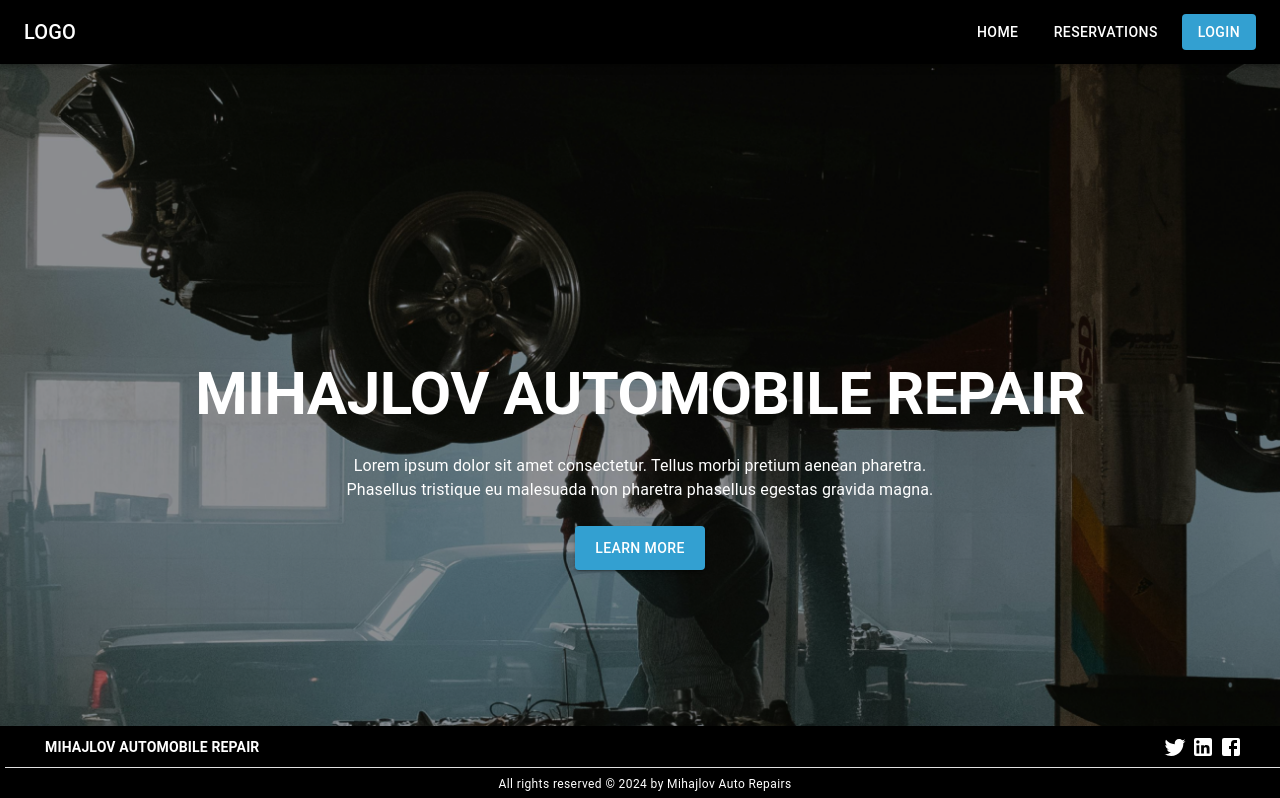
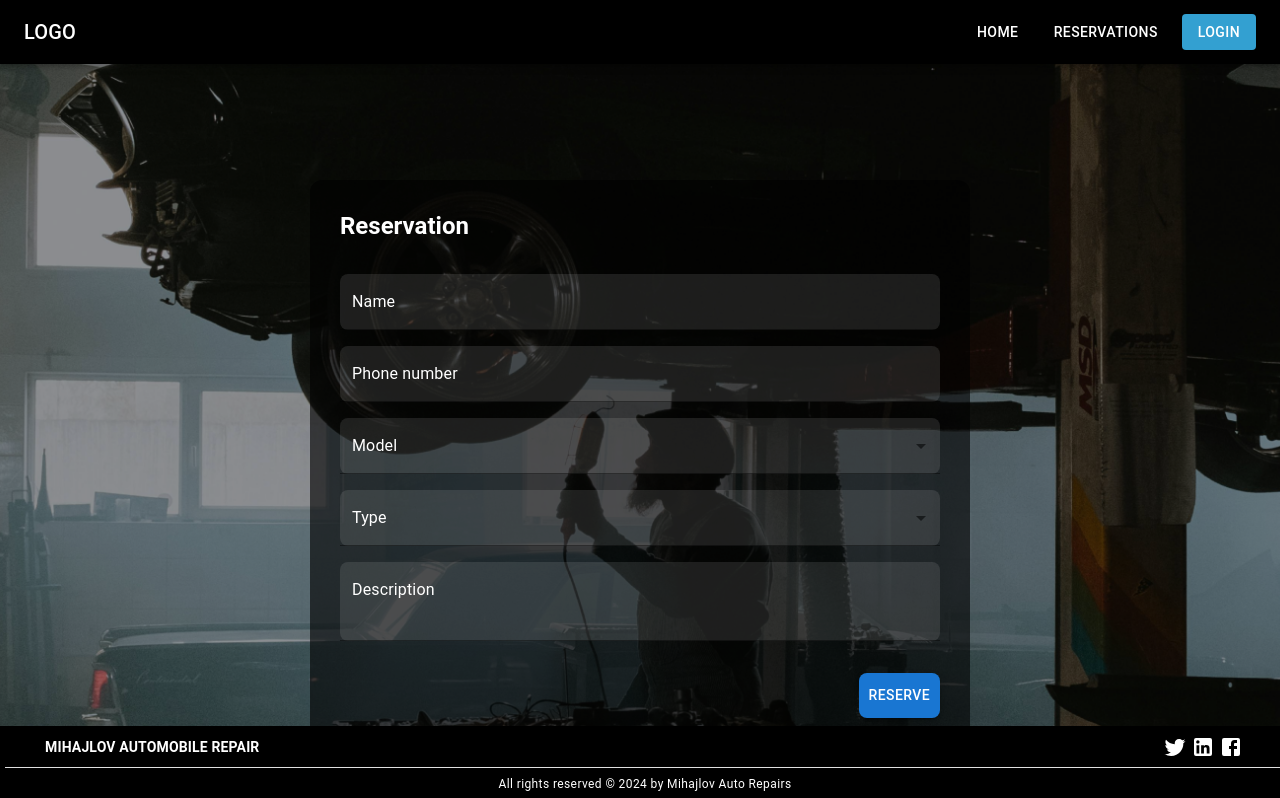
Before and after one commit to Drobarov12/MihajlovAutoRepair, a React (Create React App) app in the folder mihajlov-auto-repair-frontend/: page /reservations in a window 1280 px wide. Shown: the top 798 px of the page. Built offline with nearby package versions, Linux system fonts and the light colour scheme.

Commit message:
front-end | Creating reservation page

```diff
--- a/mihajlov-auto-repair-frontend/package.json
+++ b/mihajlov-auto-repair-frontend/package.json
@@ -6,14 +6,17 @@
     "@emotion/react": "^11.13.3",
     "@emotion/styled": "^11.13.0",
     "@mui/icons-material": "^6.1.1",
-    "@mui/material": "^6.0.1",
+    "@mui/material": "^6.1.3",
+    "@mui/x-date-pickers": "^7.19.0",
     "@testing-library/jest-dom": "^5.17.0",
     "@testing-library/react": "^13.4.0",
     "@testing-library/user-event": "^13.5.0",
+    "date-fns": "^4.1.0",
     "i18next": "^23.14.0",
     "react": "^18.3.1",
     "react-dom": "^18.3.1",
     "react-i18next": "^15.0.1",
+    "react-router-dom": "^6.26.2",
     "react-scripts": "5.0.1",
     "web-vitals": "^2.1.4"
   },
--- a/mihajlov-auto-repair-frontend/src/components/App.js
+++ b/mihajlov-auto-repair-frontend/src/components/App.js
@@ -1,17 +1,15 @@
 import './App.css';
 import { Box } from '@mui/material';
+import { BrowserRouter as Router, Routes, Route } from 'react-router-dom';
 import Header from './Header';
-import MainContent from './Main';
-import AboutUs from './AboutUs';
-import OurServices from './OurServices';
-import WhyChooseUs from './WhyChoseUs';
-import MakeReservation from './MakeReservation';
 import MainFooter from './MainFooter';
-
+import HomePage from './HomePage';
+import ReservationPage from './ReservationPage';
 
 
 function App() {
   return (
+    <Router>
     <Box
       sx={{
         minHeight: '100vh',
@@ -21,13 +19,13 @@ function App() {
       }}
     >
       <Header />
-      <MainContent />
-      <AboutUs />
-      <OurServices />
-      <WhyChooseUs />
-      <MakeReservation />
+      <Routes>
+      <Route path="/" element={<HomePage />} />
+      <Route path="/reservations" element={<ReservationPage />} />
+      </Routes>
       <MainFooter />
     </Box>
+    </Router>
   );
 }
 
--- a/mihajlov-auto-repair-frontend/src/components/Header.js
+++ b/mihajlov-auto-repair-frontend/src/components/Header.js
@@ -6,6 +6,7 @@ import Button from '@mui/material/Button';
 import IconButton from '@mui/material/IconButton';
 import Box from '@mui/material/Box';
 import { useTranslation } from 'react-i18next';
+import { Link } from 'react-router-dom';
 
 const Header = () => {
   const { t } = useTranslation();
@@ -18,8 +19,8 @@ const Header = () => {
           </Typography>
         </Box>
         <Box sx={{ display: 'flex', alignItems: 'center', gap: 2 }}>
-          <Button color="inherit" href="/">{t('header.home')}</Button>
-          <Button color="inherit" href="/reservations">{t('header.reservations')}</Button>
+          <Button color="inherit" component={Link} to="/">{t('header.home')}</Button>
+          <Button color="inherit" component={Link} to="/reservations">{t('header.reservations')}</Button>
           <Button
             variant="contained"
             sx={{ backgroundColor: 'lightBlue.main', color: 'lightBlue.contrastText' }}
--- /dev/null
+++ b/mihajlov-auto-repair-frontend/src/components/HomePage.js
@@ -0,0 +1,20 @@
+import { Box } from '@mui/material';
+import MainContent from './Main';
+import AboutUs from './AboutUs';
+import OurServices from './OurServices';
+import WhyChooseUs from './WhyChoseUs';
+import MakeReservation from './MakeReservation';
+
+function HomePage() {
+    return(
+        <Box>
+            <MainContent />
+            <AboutUs />
+            <OurServices />
+            <WhyChooseUs />
+            <MakeReservation />
+        </Box>
+    );
+}
+
+export default HomePage;
--- /dev/null
+++ b/mihajlov-auto-repair-frontend/src/components/ReservationPage.js
@@ -0,0 +1,211 @@
+import React, { useState } from 'react';
+import { Container, TextField, Button, MenuItem, Select, InputLabel, FormControl, Grid, Box, Typography } from '@mui/material';
+import mainPhoto from '../assets/mainphoto.png';
+import { LocalizationProvider } from '@mui/x-date-pickers/LocalizationProvider';
+// import { AdapterDateFns } from '@mui/x-date-pickers/AdapterDateFns';
+import { DateTimePicker } from '@mui/x-date-pickers/DateTimePicker';
+
+const ReservationPage = () => {
+  const [formData, setFormData] = useState({
+    name: '',
+    phoneNumber: '',
+    model: '',
+    type: '',
+    description: '',
+    dateTime: new Date(),
+  });
+
+  const handleChange = (e) => {
+    setFormData({
+      ...formData,
+      [e.target.name]: e.target.value,
+    });
+  };
+
+  const handleDateChange = (date) => {
+    setFormData({
+      ...formData,
+      dateTime: date,
+    });
+  };
+
+  const handleSubmit = (e) => {
+    e.preventDefault();
+    console.log(formData);
+  };
+
+  return (
+    <Box
+      sx={{
+        backgroundImage: 'url("../assets/mainphoto.png")', // Replace with your background image
+        backgroundSize: 'cover',
+        backgroundPosition: 'center',
+        minHeight: '100vh',
+        display: 'flex',
+        alignItems: 'center',
+        justifyContent: 'center',
+      }}
+    >
+      <Box
+        sx={{
+          backgroundColor: 'rgba(0, 0, 0, 0.6)', // Dark translucent background
+          padding: '30px',
+          borderRadius: '12px',
+          maxWidth: '600px',
+          width: '100%',
+        }}
+      >
+        <Typography variant="h5" sx={{ fontWeight: 'bold', mb: 4, color: 'white' }}>
+          Reservation
+        </Typography>
+        <form onSubmit={handleSubmit}>
+          <Grid container spacing={2}>
+            <Grid item xs={12}>
+              <TextField
+                fullWidth
+                label="Name"
+                name="name"
+                value={formData.name}
+                onChange={handleChange}
+                variant="filled" // Use the filled variant for a more compact style
+                InputProps={{
+                  sx: {
+                    backgroundColor: 'rgba(255, 255, 255, 0.1)',
+                    color: 'white',
+                    borderRadius: '8px',
+                  },
+                }}
+                InputLabelProps={{
+                  style: { color: 'white' },
+                }}
+              />
+            </Grid>
+            <Grid item xs={12}>
+              <TextField
+                fullWidth
+                label="Phone number"
+                name="phoneNumber"
+                value={formData.phoneNumber}
+                onChange={handleChange}
+                variant="filled"
+                InputProps={{
+                  sx: {
+                    backgroundColor: 'rgba(255, 255, 255, 0.1)',
+                    color: 'white',
+                    borderRadius: '8px',
+                  },
+                }}
+                InputLabelProps={{
+                  style: { color: 'white' },
+                }}
+              />
+            </Grid>
+            <Grid item xs={12}>
+              <FormControl fullWidth variant="filled">
+                <InputLabel style={{ color: 'white' }}>Model</InputLabel>
+                <Select
+                  name="model"
+                  value={formData.model}
+                  onChange={handleChange}
+                  sx={{
+                    backgroundColor: 'rgba(255, 255, 255, 0.1)',
+                    color: 'white',
+                    borderRadius: '8px',
+                  }}
+                >
+                  <MenuItem value="Model A">Model A</MenuItem>
+                  <MenuItem value="Model B">Model B</MenuItem>
+                  <MenuItem value="Model C">Model C</MenuItem>
+                </Select>
+              </FormControl>
+            </Grid>
+            <Grid item xs={12}>
+              <FormControl fullWidth variant="filled">
+                <InputLabel style={{ color: 'white' }}>Type</InputLabel>
+                <Select
+                  name="type"
+                  value={formData.type}
+                  onChange={handleChange}
+                  sx={{
+                    backgroundColor: 'rgba(255, 255, 255, 0.1)',
+                    color: 'white',
+                    borderRadius: '8px',
+                  }}
+                >
+                  <MenuItem value="Repair">Repair</MenuItem>
+                  <MenuItem value="Maintenance">Maintenance</MenuItem>
+                </Select>
+              </FormControl>
+            </Grid>
+            <Grid item xs={12}>
+              <TextField
+                fullWidth
+                label="Description"
+                name="description"
+                value={formData.description}
+                onChange={handleChange}
+                variant="filled"
+                multiline
+                rows={2}
+                InputProps={{
+                  sx: {
+                    backgroundColor: 'rgba(255, 255, 255, 0.1)',
+                    color: 'white',
+                    borderRadius: '8px',
+                  },
+                }}
+                InputLabelProps={{
+                  style: { color: 'white' },
+                }}
+              />
+            </Grid>
+            <Grid item xs={12}>
+              {/* <LocalizationProvider>
+                <DateTimePicker
+                  label="Date and Time"
+                  value={formData.dateTime}
+                  onChange={handleDateChange}
+                  renderInput={(params) => (
+                    <TextField
+                      {...params}
+                      fullWidth
+                      variant="filled"
+                      InputProps={{
+                        sx: {
+                          backgroundColor: 'rgba(255, 255, 255, 0.1)',
+                          color: 'white',
+                          borderRadius: '8px',
+                        },
+                      }}
+                      InputLabelProps={{
+                        style: { color: 'white' },
+                      }}
+                    />
+                  )}
+                />
+              </LocalizationProvider> */}
+            </Grid>
+            <Grid item xs={12}>
+            <Box sx={{ display: 'flex', justifyContent: 'flex-end' }}>
+              <Button
+                variant="contained"
+                sx={{
+                  backgroundColor: '#1976D2', // Blue button
+                  color: 'white',
+                  padding: '10px',
+                  borderRadius: '8px',
+                }}
+                type="submit"
+              >
+                Reserve
+              </Button>
+              </Box>
+            </Grid>
+          </Grid>
+        </form>
+      </Box>
+    </Box>
+  );
+};
+
+export default ReservationPage;
```
Also changed, not shown: mihajlov-auto-repair-frontend/src/assets/mainphoto.png (added), 1 other file (tests, documents, lock files or other folders).
